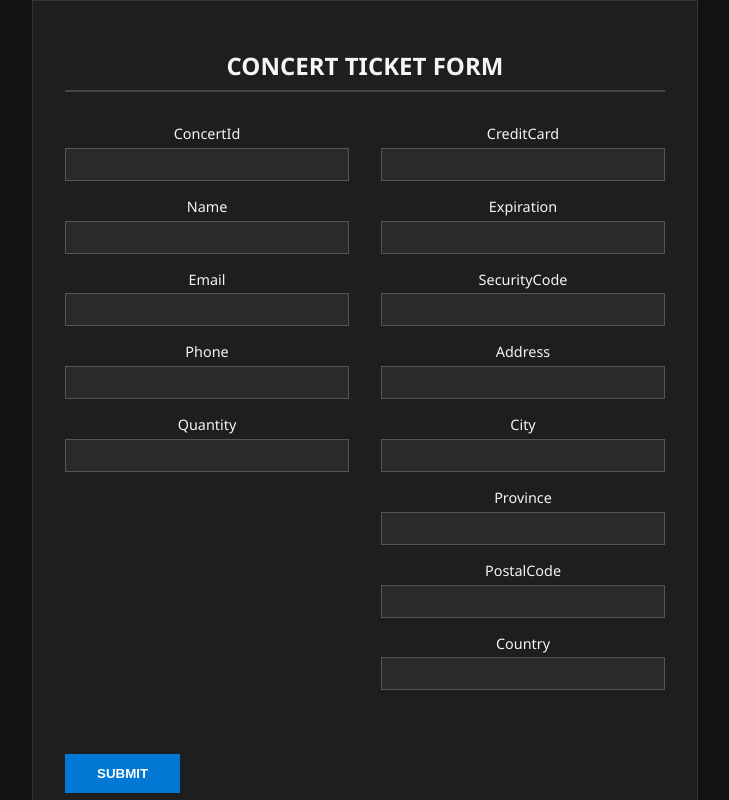
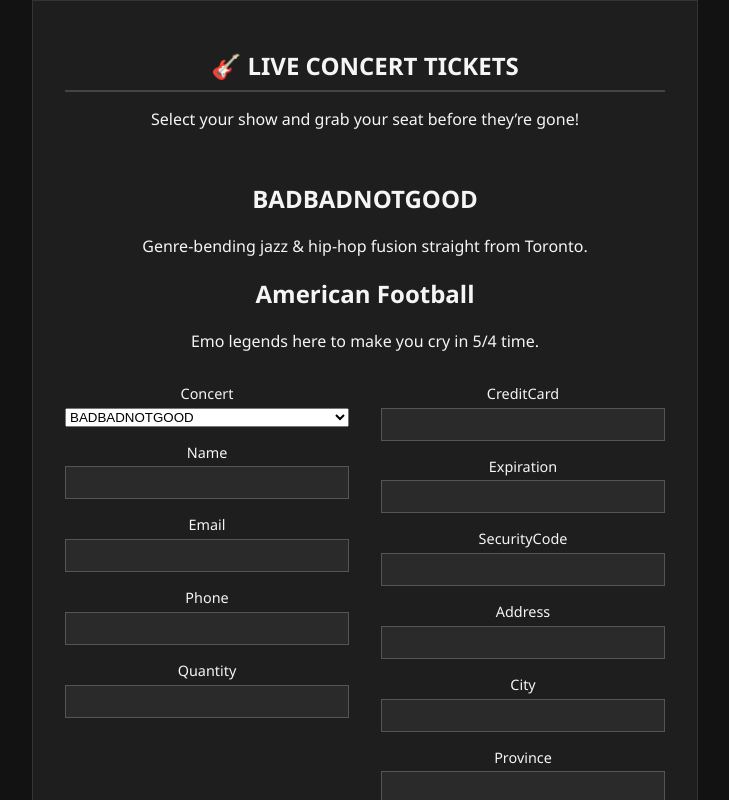
Before and after one commit to domhnail/ticket_app, a React (Create React App) app: page / in a window 1280 px wide. Shown: the top 800 px of the page, without its empty margins (275-1004 px from the left). Built offline with nearby package versions, Linux system fonts and the light colour scheme; no server answers.

Commit message:
Final commit.

```diff
--- a/src/App.js
+++ b/src/App.js
@@ -3,7 +3,7 @@ import './App.css';
 
 function App() {
   const [formData, setFormData] = useState({
-    concertId: '',
+    concertId: '0', // default to first option
     name: '',
     email: '',
     phone: '',
@@ -17,6 +17,7 @@ function App() {
     postalCode: '',
     country: '',
   });
+
   const apiUrl = process.env.REACT_APP_API_URL;
 
   const [modal, setModal] = useState({ show: false, type: '', message: '' });
@@ -36,25 +37,42 @@ function App() {
       });
       console.log('API URL:', apiUrl);
       if (!res.ok) throw new Error('Failed request');
-      console.log('API URL:', apiUrl);
-      setModal({ show: true, type: 'success', message: 'Ticket submitted.'});
+      setModal({ show: true, type: 'success', message: 'Ticket submitted.' });
     } catch (err) {
       console.error(err);
-      console.log('API URL:', apiUrl);
-
-      setModal({ show: true, type: 'error', message: 'Error.' });
+      setModal({ show: true, type: 'error', message: 'Error submitting ticket.' });
     }
   };
-  console.log('API URL:', apiUrl);
 
   const closeModal = () => setModal({ show: false, type: '', message: '' });
 
   return (
     <div className="App">
-      <h1>Concert Ticket Form</h1>
+      <header className="concert-header">
+        <h1>🎸 Live Concert Tickets</h1>
+        <p>Select your show and grab your seat before they’re gone!</p>
+      </header>
+
+      <section className="concert-info">
+        <div className="band">
+          <h2>BADBADNOTGOOD</h2>
+          <p>Genre-bending jazz & hip-hop fusion straight from Toronto.</p>
+        </div>
+        <div className="band">
+          <h2>American Football</h2>
+          <p>Emo legends here to make you cry in 5/4 time.</p>
+        </div>
+      </section>
+
       <form className="form-grid" onSubmit={handleSubmit}>
         <div className="form-column">
-          <FormInput label="concertId" value={formData.concertId} onChange={handleChange} />
+          <div className="form-field">
+            <label htmlFor="concertId">Concert</label>
+            <select name="concertId" id="concertId" value={formData.concertId} onChange={handleChange}>
+              <option value="0">BADBADNOTGOOD</option>
+              <option value="1">American Football</option>
+            </select>
+          </div>
           <FormInput label="name" value={formData.name} onChange={handleChange} />
           <FormInput label="email" value={formData.email} onChange={handleChange} />
           <FormInput label="phone" value={formData.phone} onChange={handleChange} />
```
